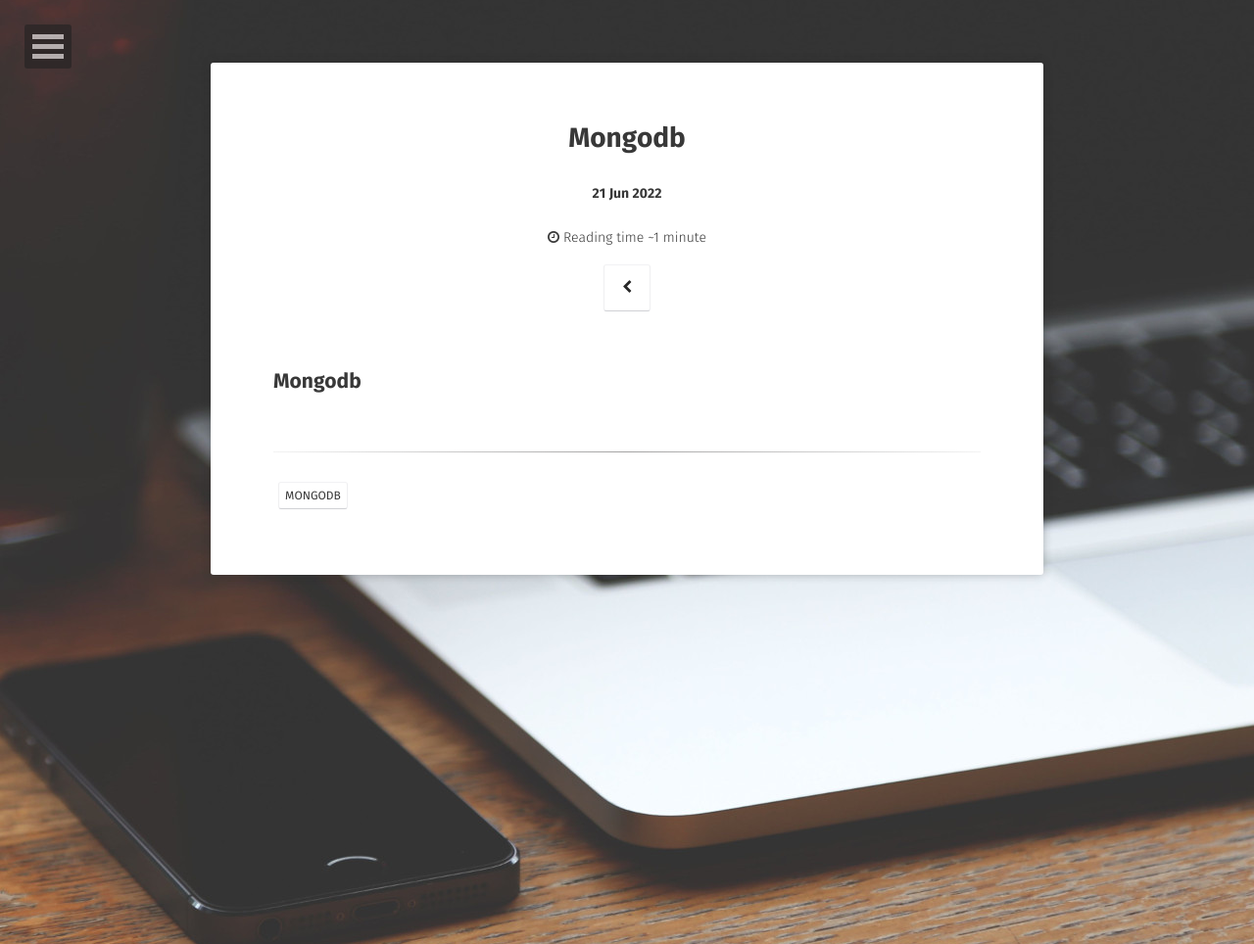
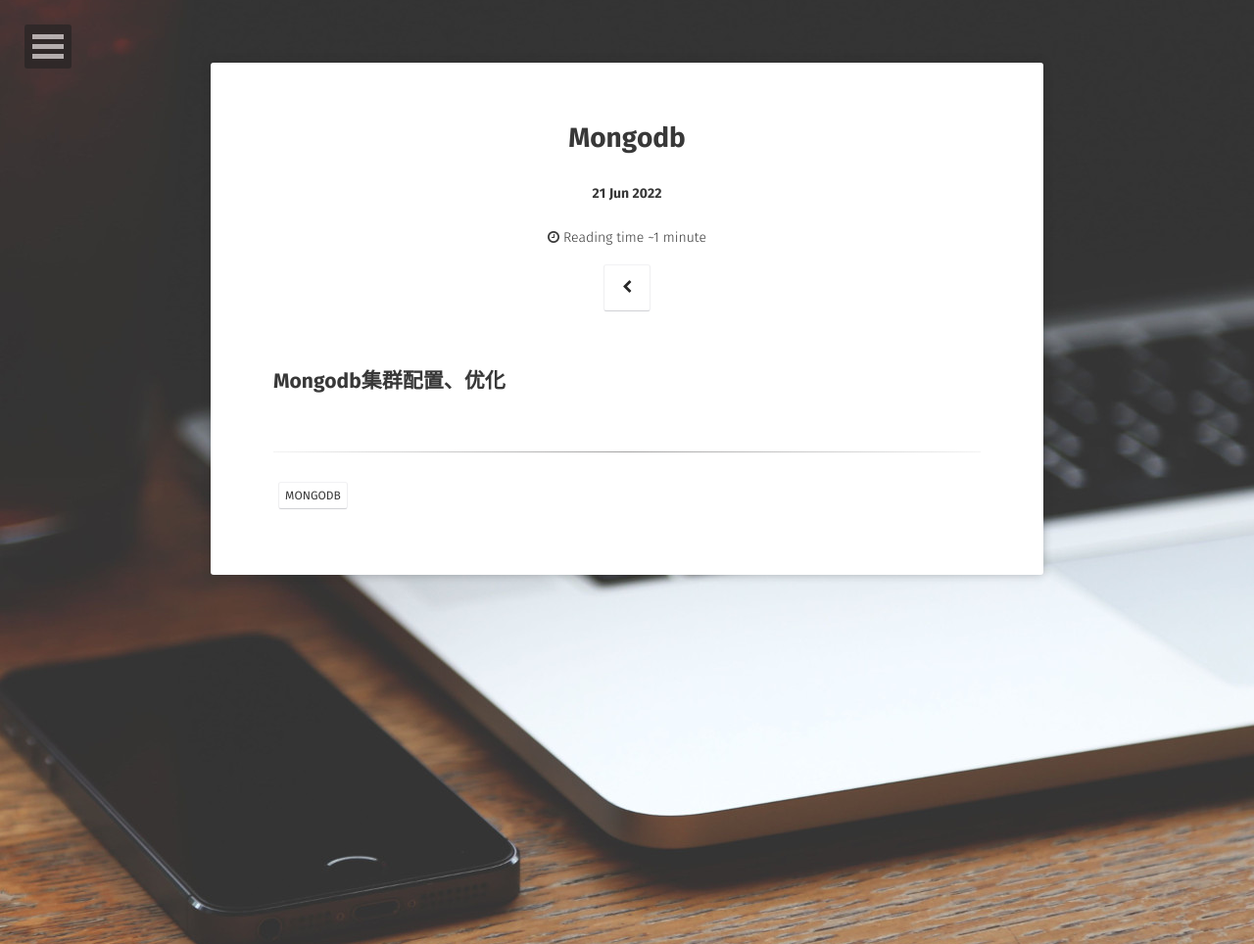
Before and after one commit to A17513081909/csz.github.io, a Jekyll site: the page built from _posts/2022-06-21-mongodb.md, in a window 1280 px wide. Shown: the whole page at 98% size. Built offline with Jekyll 4.4.1, drawn with Linux system fonts in a browser that asks for light colours; some web fonts are replaced.

Commit message:
Update 2022-06-21-mongodb.md

```diff
--- a/_posts/2022-06-21-mongodb.md
+++ b/_posts/2022-06-21-mongodb.md
@@ -7,4 +7,4 @@ tags: [mongodb]
 comments: false
 ---
 
-## Mongodb
+## Mongodb集群配置、优化
```
